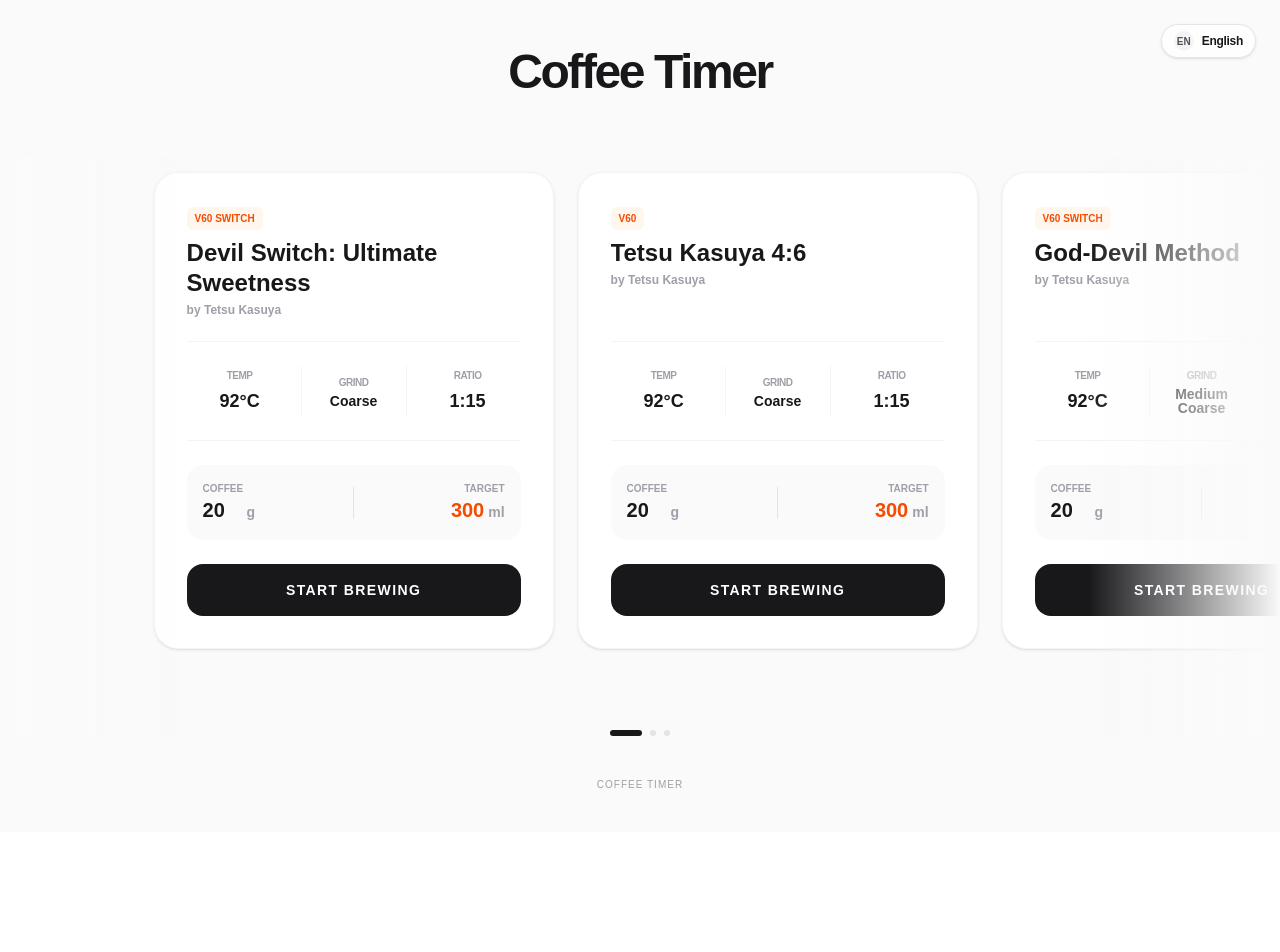
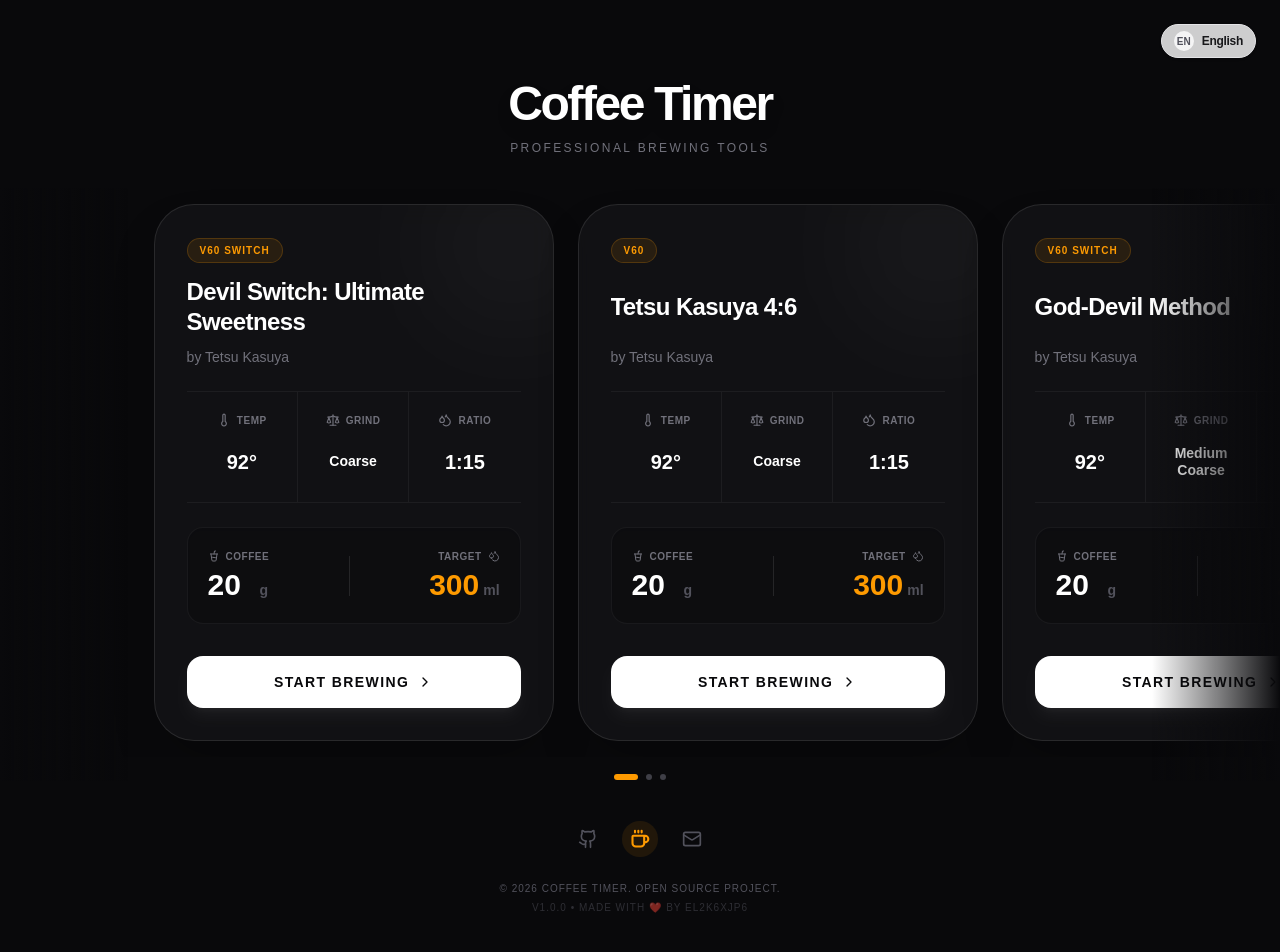
Before and after one commit to el2k6xjp6/Coffee-Recipes, a Next.js app: page /en in a window 1280 px wide. Shown: the top 952 px of the page. Before the commit the page ends 832 px from the top, so only its background shows below. Built offline with nearby package versions, Linux system fonts and the light colour scheme.

Commit message:
feat: 新增頁腳組件，更新多個組件以改善 UI，調整進度條樣式，並更新翻譯文件

```diff
--- a/eslint.config.mjs
+++ b/eslint.config.mjs
@@ -12,6 +12,9 @@ const eslintConfig = defineConfig([
     "out/**",
     "build/**",
     "next-env.d.ts",
+    "**/google*.html",
+    "**/sw.js",
+    "**/workbox-*.js",
   ]),
 ]);
 
--- a/next.config.ts
+++ b/next.config.ts
@@ -9,7 +9,7 @@ const withPWA = withPWAInit({
   dest: "public",
   register: true,
   skipWaiting: true,
-  // 如果你需要 disable 開發環境的 PWA，可以在這裡加 disable: process.env.NODE_ENV === 'development'
+  disable: process.env.NODE_ENV === 'development'
 });
 
 const cspHeader = `
--- a/package.json
+++ b/package.json
@@ -12,6 +12,7 @@
     "format": "prettier --write ."
   },
   "dependencies": {
+    "lucide-react": "^0.563.0",
     "next": "15.4.10",
     "next-intl": "^3.26.0",
     "next-pwa": "^5.6.0",
--- a/src/app/[locale]/page.tsx
+++ b/src/app/[locale]/page.tsx
@@ -2,6 +2,8 @@ import { recipes } from "@/data/recipes";
 import RecipeCarousel from "@/components/RecipeCarousel";
 import { getTranslations } from "next-intl/server";
 import { generateWebSiteJsonLd } from "@/utils/seo";
+import Footer from "@/components/Footer";
+
 export const runtime = "edge";
 
 export default async function IndexPage({
@@ -12,24 +14,35 @@ export default async function IndexPage({
   const { locale } = await params;
   const jsonLd = generateWebSiteJsonLd(locale);
   const t = await getTranslations("Index");
+
   return (
-    <main className="flex min-h-screen flex-col items-center bg-[#fafafa]">
+    // 1. 背景改為深色 zinc-950，並隱藏溢出避免光暈產生 scrollbar
+    <main className="relative flex min-h-screen flex-col items-center bg-zinc-950 overflow-hidden">
       <script
         type="application/ld+json"
         dangerouslySetInnerHTML={{ __html: JSON.stringify(jsonLd) }}
       />
-      <header className="px-6 py-12 text-center">
-        <h1 className="mb-3 text-5xl font-black tracking-tighter text-zinc-900">
+
+      {/* 2. 新增：背景氛圍光 (與計時器頁面呼應) */}
+      <div className="pointer-events-none absolute inset-0 bg-[radial-gradient(circle_at_50%_0%,_var(--tw-gradient-stops))] from-zinc-800/40 via-zinc-950 to-zinc-950" />
+
+      {/* 3. 內容區塊都要加 relative z-10 才能浮在光暈上面 */}
+      <header className="relative z-10 px-6 pt-20 pb-8 text-center">
+        <h1 className="mb-3 text-5xl font-black tracking-tighter text-white drop-shadow-xl">
           {t("title")}
         </h1>
+        {/* 加個副標題增加質感，如果沒有 key 可以先寫死英文 */}
+        <p className="text-xs font-medium tracking-[0.2em] text-zinc-500 uppercase">
+          Professional Brewing Tools
+        </p>
       </header>
 
-      {/* 呼叫 Carousel 組件 */}
-      <RecipeCarousel recipes={recipes} />
+      {/* Carousel */}
+      <div className="relative z-10 w-full">
+        <RecipeCarousel recipes={recipes} />
+      </div>
 
-      <footer className="mt-auto py-10 text-[10px] tracking-widest text-zinc-400 uppercase">
-        {t("footer")}
-      </footer>
+     <Footer />
     </main>
   );
 }
--- /dev/null
+++ b/src/components/Footer.tsx
@@ -0,0 +1,49 @@
+import { Github, Coffee, Mail } from "lucide-react";
+
+export default function Footer() {
+  return (
+    <footer className="relative z-10 mt-auto flex flex-col items-center gap-6 py-10">
+
+      {/* 1. 社交連結區 (Icon Bar) */}
+      <div className="flex items-center gap-6">
+
+        {/* GitHub */}
+        <a
+          href="https://github.com/el2k6xjp6/Coffee-Recipes"
+          target="_blank"
+          rel="noopener noreferrer"
+          className="group text-zinc-600 transition-colors hover:text-white"
+          aria-label="GitHub Repo"
+        >
+          <Github size={20} />
+        </a>
+
+        {/* Buy Me a Coffee (重點強調) */}
+        <a
+          href="https://www.buymeacoffee.com/el2k6xjp6"
+          target="_blank"
+          rel="noopener noreferrer"
+          className="group flex items-center justify-center rounded-full bg-amber-500/10 p-2 text-amber-500 transition-all hover:scale-110 hover:bg-amber-500 hover:text-zinc-950"
+          aria-label="Buy me a coffee"
+        >
+          <Coffee size={20} strokeWidth={2.5} />
+        </a>
+
+        {/* Email 或 個人網站 */}
+        <a
+          href="mailto:deron@el2k6xjp6.com"
+          className="group text-zinc-600 transition-colors hover:text-white"
+          aria-label="Contact Me"
+        >
+          <Mail size={20} />
+        </a>
+      </div>
+
+      {/* 2. 版權宣告 & 版本號 */}
+      <div className="flex flex-col items-center gap-1 text-[10px] tracking-widest text-zinc-600 uppercase">
+        <p>© 2026 Coffee Timer. Open Source Project.</p>
+        <p className="opacity-50">v1.0.0 • Made with ❤️ by el2k6xjp6</p>
+      </div>
+    </footer>
+  );
+}
--- a/src/components/RecipeCard.tsx
+++ b/src/components/RecipeCard.tsx
@@ -4,6 +4,13 @@ import { useState } from "react";
 import type { Recipe } from "@/types/recipes";
 import { useTranslations } from "next-intl";
 import { useRouter } from "@/i18n/navigation";
+import {
+  Thermometer,
+  Scale,
+  Droplets,
+  ChevronRight,
+  CupSoda,
+} from "lucide-react";
 
 interface Props {
   recipe: Recipe;
@@ -24,85 +31,133 @@ export default function RecipeCard({ recipe }: Props) {
     });
   };
 
+  const isV60 = recipe.method.toLowerCase().includes("v60");
+  const accentColor = isV60 ? "text-amber-500" : "text-blue-400";
+  const badgeClass = isV60
+    ? "bg-amber-500/10 text-amber-500 border-amber-500/20"
+    : "bg-blue-500/10 text-blue-400 border-blue-500/20";
+
   return (
-    <div className="flex h-full flex-col rounded-3xl border border-zinc-100 bg-white p-8 shadow-sm">
-      <div className="mb-4 h-30">
-        <span className="mb-2 inline-block rounded-md bg-orange-50 px-2 py-1 text-[10px] font-black text-orange-600 uppercase">
+    <div className="group relative flex h-full flex-col overflow-hidden rounded-[2.5rem] border border-white/10 bg-zinc-900/60 p-8 shadow-2xl backdrop-blur-md transition-all duration-300 hover:border-white/20">
+      {/* 背景裝飾光暈 */}
+      <div className="absolute -top-10 -right-10 h-40 w-40 rounded-full bg-white/5 blur-3xl transition-all duration-500 group-hover:bg-amber-500/10" />
+
+      {/* 1. 標題區 */}
+      <div className="relative z-10 mb-6">
+        <span
+          className={`mb-3 inline-block rounded-full border px-3 py-1 text-[10px] font-bold tracking-widest uppercase ${badgeClass}`}
+        >
           {recipe.method}
         </span>
-        <h3 className="line-clamp-2 text-2xl leading-tight font-black text-zinc-900">
+
+        {/* 固定高度標題區 */}
+        <div className="flex h-16 items-center">
+          <h3 className="line-clamp-2 text-2xl leading-tight font-black tracking-tight text-white">
             {tRecipe(recipe.nameKey)}
           </h3>
-        <p className="mt-1 text-xs font-bold text-zinc-400">
+        </div>
+
+        <p className="mt-2 text-sm font-medium text-zinc-500">
           by {recipe.author}
         </p>
       </div>
 
-      {/* 2. 參數網格區：固定高度 */}
-      <div className="grid h-25 grid-cols-3 items-center gap-2 border-y border-zinc-100 py-6">
-        <div className="text-center">
-          <p className="mb-1 text-[10px] font-bold tracking-tighter text-zinc-400 uppercase">
+      {/* 2. 參數網格區：Grid 區域 (標題置頂、數字置底版) */}
+      <div className="relative z-10 mb-6 grid h-28 grid-cols-3 border-y border-white/5">
+        {/* 左：溫度 */}
+        {/* 修改 1: justify-between 把內容推到上下兩端，py-5 給予邊距 */}
+        <div className="flex flex-col items-center justify-between border-r border-white/5 py-5">
+          <div className="flex items-center gap-1.5 text-zinc-500">
+            <Thermometer size={14} />
+            <span className="translate-y-[1px] text-[10px] font-bold tracking-wider uppercase">
               {tCommon("temp")}
+            </span>
+          </div>
+          {/* 修改 2: items-end 確保數字靠下對齊 */}
+          <div className="flex h-10 w-full items-center justify-center">
+            <p className="text-xl leading-none font-black text-white tabular-nums">
+              {recipe.temp}°
             </p>
-          <p className="text-lg font-black text-zinc-900">{recipe.temp}°C</p>
           </div>
-        <div className="flex h-full flex-col justify-center border-x border-zinc-100 text-center">
-          <p className="mb-1 text-[10px] font-bold tracking-tighter text-zinc-400 uppercase">
+        </div>
+
+        {/* 中：研磨度 */}
+        <div className="flex flex-col items-center justify-between border-r border-white/5 px-1 py-5">
+          <div className="flex items-center gap-1.5 text-zinc-500">
+            <Scale size={14} />
+            <span className="translate-y-[1px] text-[10px] font-bold tracking-wider uppercase">
               {tCommon("grind")}
-          </p>
-          <p className="text-sm leading-none font-black text-zinc-900">
+            </span>
+          </div>
+          {/* items-end 讓單行文字沈底，雙行文字剛好填滿，達成視覺對齊 */}
+          <div className="flex h-10 w-full items-center justify-center">
+            <p className="w-full text-center text-sm leading-tight font-bold break-words text-white">
               {recipe.grindSize}
             </p>
           </div>
-        <div className="text-center">
-          <p className="mb-1 text-[10px] font-bold tracking-tighter text-zinc-400 uppercase">
+        </div>
+
+        {/* 右：水粉比 */}
+        <div className="flex flex-col items-center justify-between py-5">
+          <div className="flex items-center gap-1.5 text-zinc-500">
+            <Droplets size={14} />
+            <span className="translate-y-[1px] text-[10px] font-bold tracking-wider uppercase">
               {tCommon("ratio")}
+            </span>
+          </div>
+          <div className="flex h-10 w-full items-center justify-center">
+            <p className="text-xl leading-none font-black text-white tabular-nums">
+              1:{recipe.ratio}
             </p>
-          <p className="text-lg font-black text-zinc-900">1:{recipe.ratio}</p>
+          </div>
         </div>
       </div>
 
-      {/* 3. 粉量調整器：使用 flex-grow 佔據剩餘空間，確保它垂直置中 */}
-      <div className="flex grow flex-col justify-center py-6">
-        <div className="flex items-center justify-between rounded-2xl bg-zinc-50 p-4">
-          {/* 左側粉量輸入 */}
-          <div className="flex flex-col">
-            <span className="text-[10px] font-bold text-zinc-400 uppercase">
-              {tCommon("coffee")}
-            </span>
+      {/* 3. 粉量調整器 */}
+      <div className="relative z-10 mb-8 flex grow flex-col justify-center">
+        <div className="flex items-center justify-between rounded-2xl border border-white/5 bg-black/20 p-5 shadow-inner">
+          <div className="flex flex-col gap-1">
+            <label className="flex items-center gap-1.5 text-[10px] font-bold tracking-wider text-zinc-500 uppercase">
+              <CupSoda size={12} />
+              {/* 修改點：這裡也加一下，保持一致 */}
+              <span className="translate-y-[1px]">{tCommon("coffee")}</span>
+            </label>
             <div className="flex items-baseline gap-1">
               <input
                 type="number"
                 value={coffeeWeight}
                 onChange={(e) => setCoffeeWeight(Number(e.target.value))}
-                className="w-10 bg-transparent text-xl font-black text-zinc-900 focus:outline-none"
+                className="w-12 bg-transparent p-0 text-3xl font-black text-white tabular-nums focus:ring-0 focus:outline-none"
               />
-              <span className="text-sm font-bold text-zinc-400">g</span>
+              <span className="text-sm font-bold text-zinc-600">g</span>
             </div>
           </div>
-
-          <div className="h-8 w-px bg-zinc-200" />
-
-          {/* 右側水量顯示 */}
-          <div className="flex flex-col text-right">
-            <span className="text-[10px] font-bold text-zinc-400 uppercase">
-              {tCommon("water")}
+          <div className="h-10 w-px bg-white/10" />
+          <div className="flex flex-col items-end gap-1">
+            <span className="flex items-center gap-1.5 text-[10px] font-bold tracking-wider text-zinc-500 uppercase">
+              {/* 修改點：這裡也加一下 */}
+              <span className="translate-y-[1px]">{tCommon("water")}</span>
+              <Droplets size={12} />
             </span>
-            <p className="text-xl font-black text-orange-600">
+            <p className={`text-3xl font-black tabular-nums ${accentColor}`}>
               {totalWater}
-              <span className="ml-1 text-sm font-bold text-zinc-400">ml</span>
+              <span className="ml-1 text-sm font-bold text-zinc-600">ml</span>
             </p>
           </div>
         </div>
       </div>
 
-      {/* 4. 按鈕區：mt-auto 確保按鈕永遠在最下方且水平對齊 */}
-      <div className="mt-auto">
+      {/* 4. 按鈕區 */}
+      <div className="relative z-10 mt-auto">
         <button
           onClick={handleStart}
-          className="w-full rounded-2xl bg-zinc-900 py-4 text-sm font-black tracking-widest text-white uppercase transition-transform active:scale-95"
+          className="group/btn flex w-full items-center justify-center gap-2 rounded-2xl bg-white py-4 text-sm font-black tracking-widest text-zinc-950 uppercase shadow-lg shadow-white/5 transition-all hover:scale-[1.02] hover:bg-zinc-200 active:scale-95"
         >
           {tCommon("start_brew")}
+          <ChevronRight
+            size={16}
+            className="transition-transform group-hover/btn:translate-x-1"
+          />
         </button>
       </div>
     </div>
--- a/src/components/RecipeCarousel.tsx
+++ b/src/components/RecipeCarousel.tsx
@@ -26,9 +26,10 @@ export default function RecipeCarousel({ recipes }: { recipes: Recipe[] }) {
       <div
         ref={scrollRef}
         onScroll={handleScroll}
-        className="hide-scrollbar flex snap-x snap-mandatory gap-6 overflow-x-auto scroll-smooth px-[12vw] pt-4 pb-12"
+        className="hide-scrollbar flex snap-x snap-mandatory gap-6 overflow-x-auto scroll-smooth px-[12vw] pt-4 pb-4"
       >
         {recipes.map((recipe) => (
+          // 卡片寬度維持不變
           <div
             key={recipe.id}
             className="min-w-[76vw] snap-center md:min-w-100"
@@ -36,13 +37,13 @@ export default function RecipeCarousel({ recipes }: { recipes: Recipe[] }) {
             <RecipeCard recipe={recipe} />
           </div>
         ))}
-        {/* 最後留白，讓最後一張卡片能完美置中 */}
+        {/* 最後留白 */}
         <div className="min-w-[12vw] shrink-0" />
       </div>
 
-      {/* 左右漸層遮罩 */}
-      <div className="pointer-events-none absolute top-0 left-0 h-full w-[15vw] bg-linear-to-r from-[#fafafa] to-transparent" />
-      <div className="pointer-events-none absolute top-0 right-0 h-full w-[15vw] bg-linear-to-l from-[#fafafa] to-transparent" />
+      {/* 漸層遮罩 */}
+      <div className="pointer-events-none absolute top-0 left-0 h-full w-[10vw] bg-gradient-to-r from-zinc-950 to-transparent" />
+      <div className="pointer-events-none absolute top-0 right-0 h-full w-[10vw] bg-gradient-to-l from-zinc-950 to-transparent" />
 
       {/* 進度指標點 */}
       <ScrollIndicator count={recipes.length} activeIndex={activeIndex} />
--- a/src/components/ScrollIndicator.tsx
+++ b/src/components/ScrollIndicator.tsx
@@ -1,4 +1,3 @@
-// src/components/ScrollIndicator.tsx
 "use client";
 
 interface Props {
@@ -8,14 +7,15 @@ interface Props {
 
 export default function ScrollIndicator({ count, activeIndex }: Props) {
   return (
-    <div className="mt-8 flex h-2 items-center justify-center gap-2">
+    // 修改 1: mt-8 改成 mt-4 (往上移)
+    <div className="mt-4 flex h-2 items-center justify-center gap-2">
       {Array.from({ length: count }).map((_, i) => (
         <div
           key={i}
           className={`rounded-full transition-all duration-500 ${
             i === activeIndex
-              ? "h-1.5 w-8 bg-zinc-900" // 當前頁面：變長
-              : "h-1.5 w-1.5 bg-zinc-200" // 非當前：小圓點
+              ? "h-1.5 w-6 bg-amber-500" // 修改 2: 啟用狀態改為琥珀色 (原本是黑色)
+              : "h-1.5 w-1.5 bg-zinc-700" // 修改 3: 未啟用改為深灰色 (原本是淺灰)
           }`}
         />
       ))}
--- a/src/messages/en.json
+++ b/src/messages/en.json
@@ -34,6 +34,7 @@
     "second_pour": "Second Pour"
   },
   "common": {
+    "time": "Time",
     "temp": "Temp",
     "grind": "Grind",
     "ratio": "Ratio",
@@ -44,5 +45,10 @@
     "exit": "Exit",
     "switch_open": "Switch: Open",
     "switch_closed": "Switch: Closed"
+  },
+  "Footer": {
+    "github": "Source Code",
+    "coffee": "Buy me a coffee",
+    "contact": "Contact Author"
   }
 }
--- a/src/messages/zh-TW.json
+++ b/src/messages/zh-TW.json
@@ -34,6 +34,7 @@
     "second_pour": "第二段注水"
   },
   "common": {
+    "time": "時間",
     "switch_open": "開啟 (流下)",
     "switch_closed": "關閉 (浸泡)",
     "temp": "溫度",
@@ -44,5 +45,10 @@
     "start_brew": "開始沖煮",
     "pause": "暫停",
     "exit": "退出"
+  },
+  "Footer": {
+    "github": "原始碼",
+    "coffee": "請我喝杯咖啡",
+    "contact": "聯絡作者"
   }
 }
```
Also changed, not shown: src/components/BrewTimer.tsx (+118 -59 lines), src/components/ProgressBar.tsx (+7 -2 lines), 2 other files (tests, documents, lock files or other folders). Lines whose indentation alone changed are shown as unchanged.
